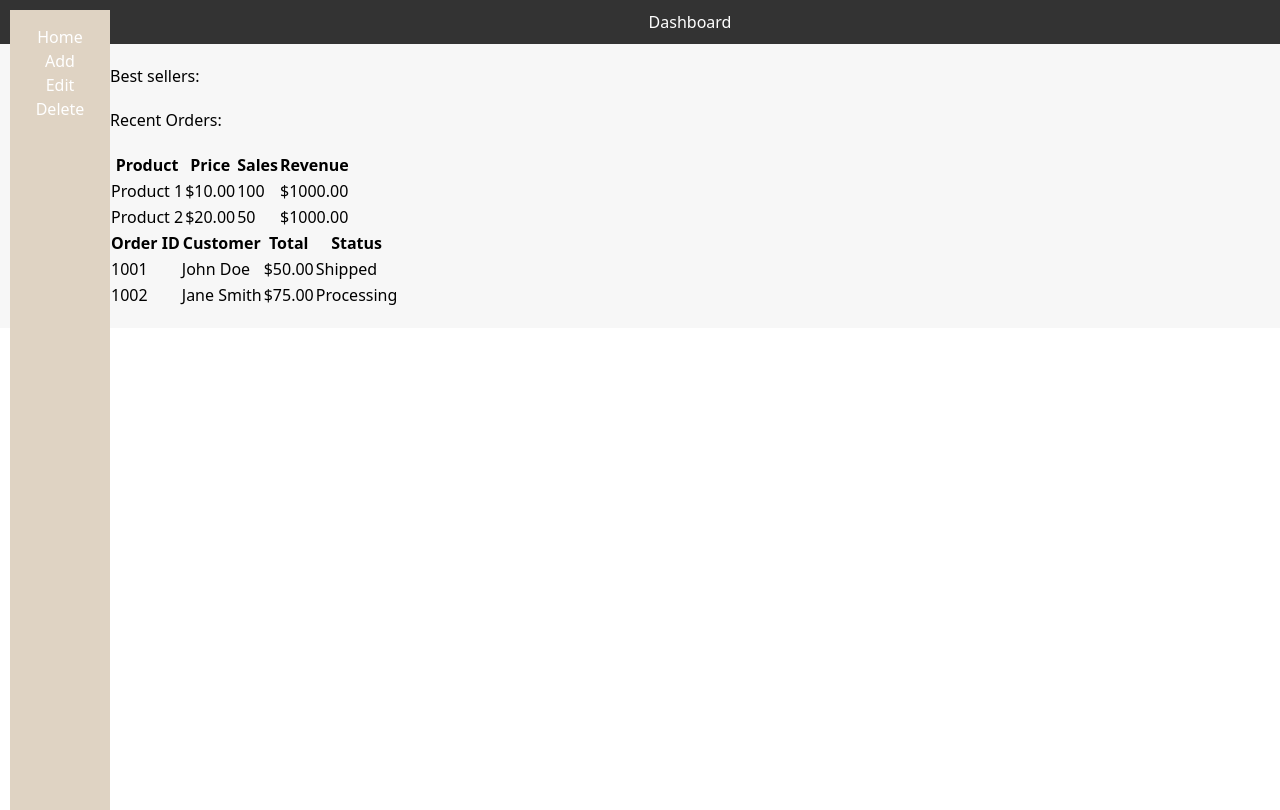
After one commit to Baraah7/ITCS489, a PHP site: page /Dashboard.html in a window 1280 px wide. The commit adds this page. Run offline with PHP 8.4, Linux system fonts and the light colour scheme; some libraries are stand-ins or nearby versions.

Commit message:
Early design

```diff
--- /dev/null
+++ b/Dashboard.html
@@ -0,0 +1,83 @@
+<!DOCTYPE html>
+<html lang="en">
+<head>
+    <meta charset="UTF-8">
+    <meta name="viewport" content="width=device-width, initial-scale=1.0">
+    <title>Admin Dashboard</title>
+    <link rel="stylesheet" href="styles.css">
+    <script src="https://cdn.tailwindcss.com"></script>
+</head>
+<body>
+
+    <header>
+        <div class="Sidebar">
+            <button class="SideButton" id="Home">Home</button>
+            <button class="SideButton" id="add">Add</button>
+            <button class="SideButton" id="edit">Edit</button>
+            <button class="SideButton" id="delete">Delete</button>
+        </div>
+        <h1>Dashboard</h1>
+    </header>
+
+    <main>
+        <div class="Home-content">
+            <p>Best sellers:</p>
+            <table>
+                <thead>
+                    <tr>
+                        <th>Product</th>
+                        <th>Price</th>
+                        <th>Sales</th>
+                        <th>Revenue</th>
+                    </tr>
+                </thead>
+                <tbody>
+                    <tr>
+                        <td>Product 1</td>
+                        <td>$10.00</td>
+                        <td>100</td>
+                        <td>$1000.00</td>
+                    </tr>
+                    <tr>
+                        <td>Product 2</td>
+                        <td>$20.00</td>
+                        <td>50</td>
+                        <td>$1000.00</td>
+                    </tr>
+                </tbody>
+        </div>
+
+        <div class="Home-content">
+            <p>Recent Orders:</p>
+            <table>
+                <thead>
+                    <tr>
+                        <th>Order ID</th>
+                        <th>Customer</th>
+                        <th>Total</th>
+                        <th>Status</th>
+                    </tr>
+                </thead>
+                <tbody>
+                    <tr>
+                        <td>1001</td>
+                        <td>John Doe</td>
+                        <td>$50.00</td>
+                        <td>Shipped</td>
+                    </tr>
+                    <tr>
+                        <td>1002</td>
+                        <td>Jane Smith</td>
+                        <td>$75.00</td>
+                        <td>Processing</td>
+                    </tr>
+                </tbody>
+            </table>
+    </main>
+
+    <footer>
+
+    </footer>
+</div>
+</body>
+</html>
--- a/styles.css
+++ b/styles.css
@@ -1,230 +1,21 @@
-/* Tailwind CSS is now included via CDN. You can add custom styles here if needed. */
-/* styles.css */
-* {
-    margin: 0;
-    padding: 0;
-    box-sizing: border-box;
-    font-family: 'Arial', sans-serif;
-}
-
-h1 {
-    font-size: 2.2rem;
-    color: #2A3F5F;
-    margin-right: auto;
-}
-
-.header-top h1 {
-    font-size: 3rem; /* Make the title bigger */
-    font-weight: bold; /* Make the title bolder */
-    margin: 2rem 0; /* Add bigger space around the title */
-}
-
-.header-top {
-    padding: 1.5rem 2rem;
-    background: #fff;
-    box-shadow: 0 2px 10px rgba(0,0,0,0.1);
-    display: flex;
-    align-items: center;
-}
-.nav-bar {
-    display: flex;
-    padding: 1rem 2rem;
-    background: #f8f9fa;
-    border-bottom: 1px solid #dee2e6;
-}
-.nav-item {
-    color: #495057;
-    text-decoration: none;
-    margin-right: 2rem;
-    font-weight: 500;
-}
-
-h1 {
-    font-size: 2.2rem;
-    color: #2A3F5F;
-    margin-right: auto;
-}
-
-.button {
-    padding: 0.7rem 1.5rem;
-    border-radius: 25px;
-    text-decoration: none;
-    font-weight: 500;
-    transition: all 0.3s;
-}
-
-.button.primary {
-    background: #2A3F5F;
+header{
+    background-color: #333;
     color: white;
-}
-
-.button.secondary {
-    background: #E8E9EB;
-    color: #2A3F5F;
-    margin-left: 1rem;
-}
-
-.main-nav .button.primary:nth-child(1),
-.main-nav .button.primary:nth-child(2) {
-    display: none;
-}
-
-.header-spacing {
-    height: 40px;
-}
-
-.section-title {
-    font-size: 1.8rem;
-    color: #2A3F5F;
-    margin: 2rem 0 1.5rem 2rem;
-}
-
-.section-title.center {
-    text-align: center;
-    margin-left: 0;
-}
-
-.image-box {
-    background: #F5F6F7;
-    border-radius: 12px;
-    margin: 0 2rem;
-}
-
-.image-box.long {
-    height: 400px; /* Adjust based on your image ratio */
-}
-
-.box-container {
-    display: grid;
-    grid-template-columns: repeat(3, 1fr);
-    gap: 2rem;
-    padding: 0 2rem;
-    margin-bottom: 3rem;
-}
-
-.book-card {
-    background: white;
-    border-radius: 12px;
-    padding: 1.5rem;
-    box-shadow: 0 4px 6px rgba(0,0,0,0.05);
-}
-
-.image-placeholder {
-    background: #DEE1E5;
-    border-radius: 8px;
-    height: 250px;
-    display: flex;
-    align-items: center;
-    justify-content: center;
-    color: #6B778C;
-}
-
-.author {
-    color: #6B778C;
-    margin: 0.5rem 0;
-}
-
-.description {
-    color: #4A5568;
-    font-size: 0.9rem;
-    line-height: 1.5;
-}
-
-footer {
-    background: #2A3F5F;
-    color: white;
-    text-align: center;
-    padding: 1.5rem;
-    margin-top: 4rem;
-}
-/* Add these styles to your existing CSS */
-.testimonials-section {
-    background-color: #f8f6f2;
-    padding: 60px 0;
-}
-
-.testimonials-grid {
-    display: grid;
-    grid-template-columns: repeat(auto-fit, minmax(300px, 1fr));
-    gap: 30px;
-    margin-top: 40px;
-}
-
-.testimonial-card {
-    background: white;
-    padding: 30px;
-    border-radius: 12px;
-    box-shadow: 0 5px 15px rgba(0,0,0,0.05);
-}
-
-.testimonial-card blockquote {
-    font-size: 1.2rem;
-    font-style: italic;
-    color: #555;
-    margin-bottom: 20px;
-    line-height: 1.6;
-}
-
-.testimonial-author {
-    display: flex;
-    align-items: center;
-}
-
-.author-image {
-    margin-right: 15px;
-}
-
-.image-placeholder.round {
-    width: 60px;
-    height: 60px;
-    border-radius: 50%;
-    background: #e0e0e0;
-    display: flex;
-    align-items: center;
-    justify-content: center;
-    color: #999;
-}
-
-.cta-section {
-    background-color: #f8f6f2;
-    padding: 60px 0;
+    padding: 10px;
     text-align: center;
 }
 
-.cta-buttons {
+.Sidebar{
+    background-color: #DFD3C3;
+    padding: 15px;
+    width: 100px;
+    float: left;
     display: flex;
-    justify-content: center;
-    gap: 20px;
-    margin-top: 30px;
+    flex-direction: column;
+    height: 100vh;
 }
 
-/* Background blobs */
-body {
-    position: relative;
-    overflow-x: hidden;
+.Home-content{
+    background-color: #F7F7F7;
+    padding: 20px;
 }
-
-body::before,
-body::after {
-    content: '';
-    position: absolute;
-    background: #f0f0f0;
-    opacity: 0.2;
-    border-radius: 50%;
-    filter: blur(60px);
-    z-index: -1;
-}
-
-body::before {
-    width: 400px;
-    height: 400px;
-    top: -100px;
-    left: -100px;
-}
-
-body::after {
-    width: 600px;
-    height: 600px;
-    bottom: -200px;
-    right: -200px;
-}
```
Also changed, not shown: index.html (deleted, +0 -205 lines).
